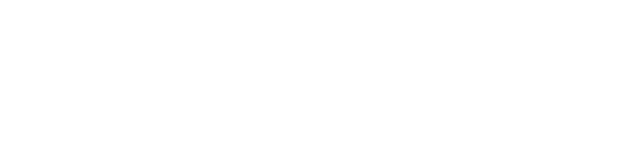
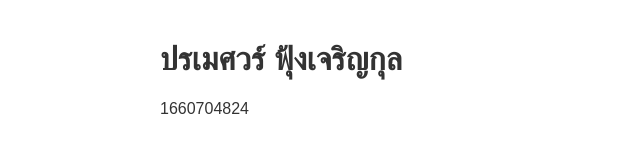
Before and after one commit to pondpondnakub/lab-ecoworld, a plain HTML site: page index.html in a window 1280 px wide. Shown: the whole page, without its empty margins (0-640 px from the left). Drawn offline with Linux system fonts and the light colour scheme.

Commit message:
Add header and navigation

```diff
--- a/index.html
+++ b/index.html
@@ -14,6 +14,8 @@
 <body>
 
     <div class="container">
+            <h1>ปรเมศวร์ ฟุ้งเจริญกุล</h1>
+            <nav>1660704824</nav>
         </div>
 
     </body>
```
